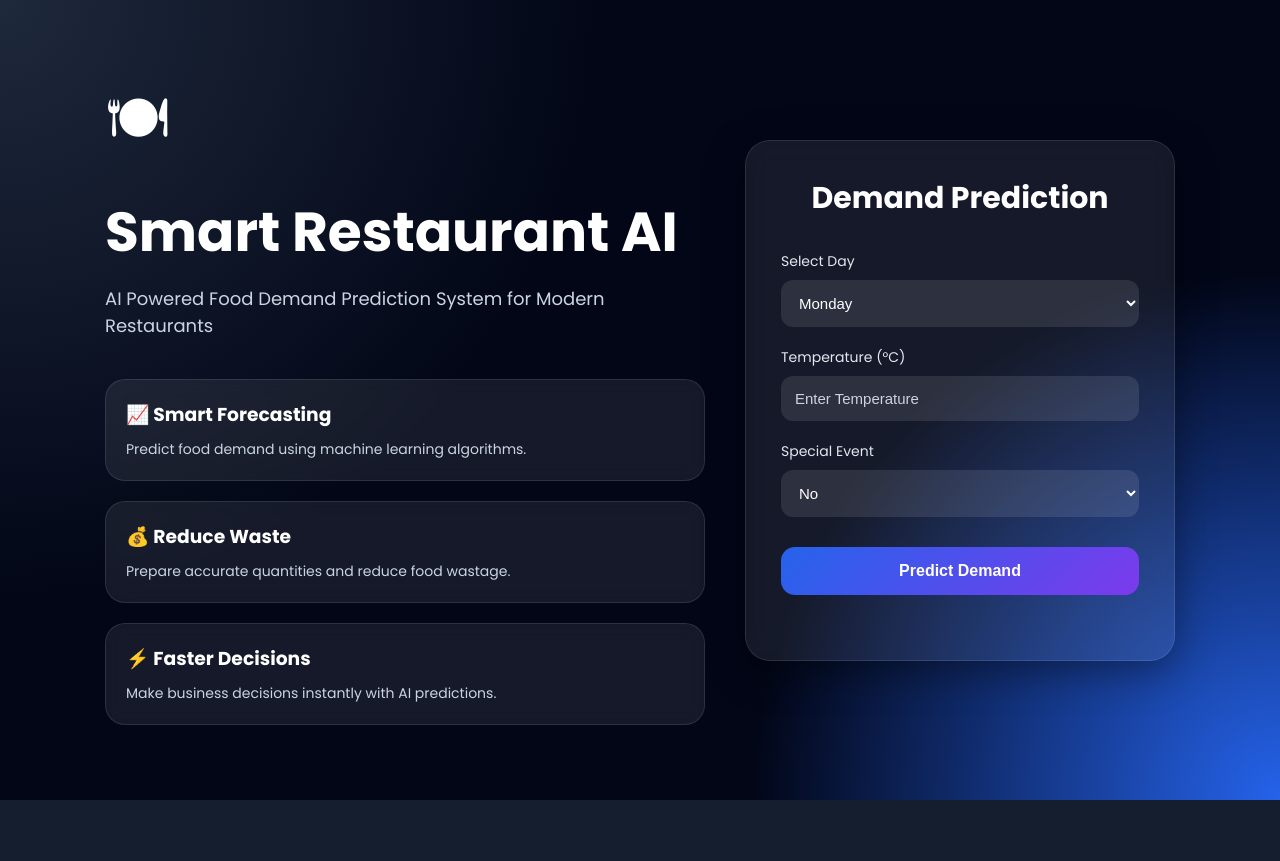
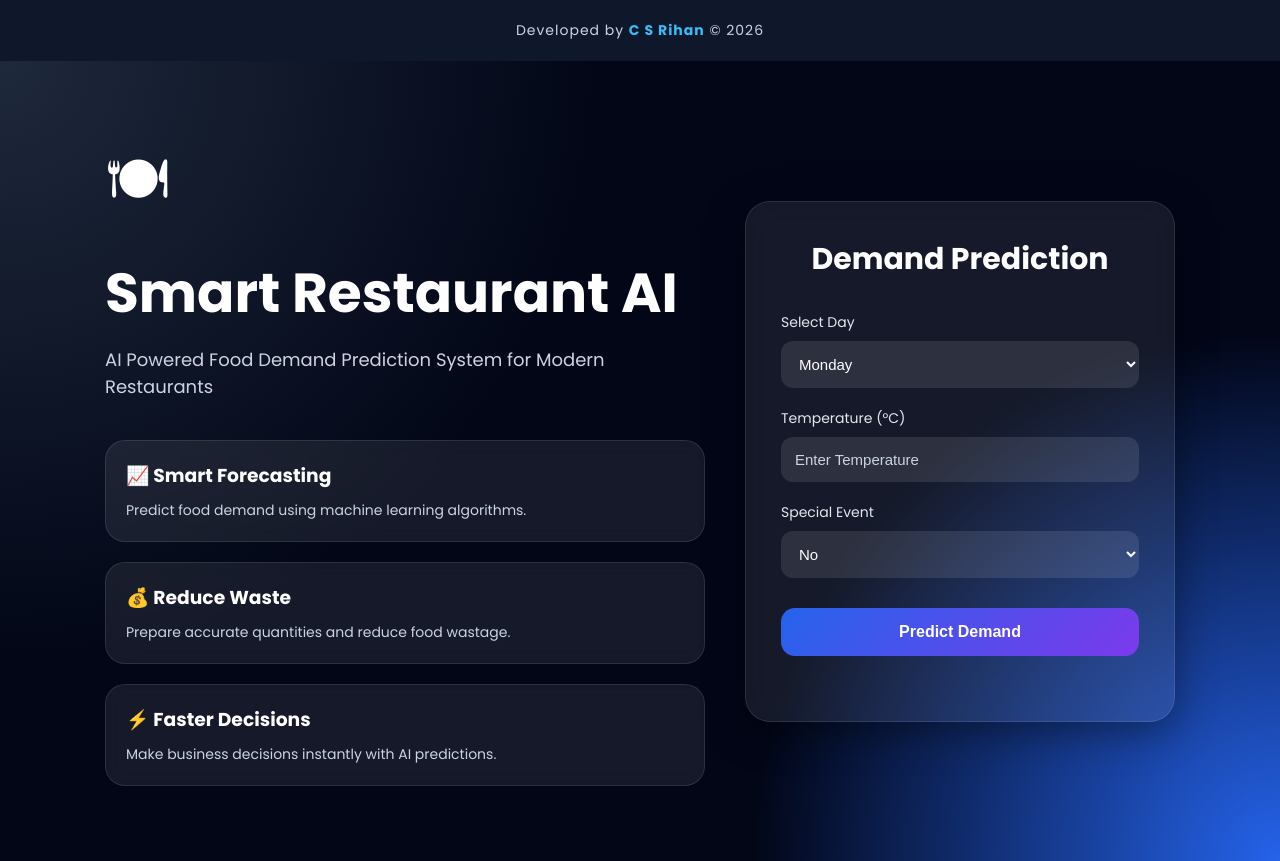
Before and after one commit to Rihan-26/smart-restaurant-ai, a Flask app: page / in a window 1280 px wide. Before the commit the page ends 800 px from the top, so only its background shows below. Run offline with Flask 3, Linux system fonts and the light colour scheme; parts of the project's set-up code (start-up, migrations or seed data) failed here and were passed over.

Commit message:
Added author footer

```diff
--- a/static/style.css
+++ b/static/style.css
@@ -366,3 +366,20 @@ button:hover {
     }
 
 }
+.footer {
+
+    text-align: center;
+
+    padding: 20px;
+
+    color: #cbd5e1;
+
+    font-size: 14px;
+
+    letter-spacing: 1px;
+}
+
+.footer strong {
+
+    color: #38bdf8;
+}
--- a/templates/index.html
+++ b/templates/index.html
@@ -12,6 +12,9 @@
 
     <link rel="stylesheet" href="{{ url_for('static', filename='style.css') }}">
 </head>
+<footer class="footer">
+    Developed by <strong>C S Rihan</strong> © 2026
+</footer>
 
 <body>
 
```
